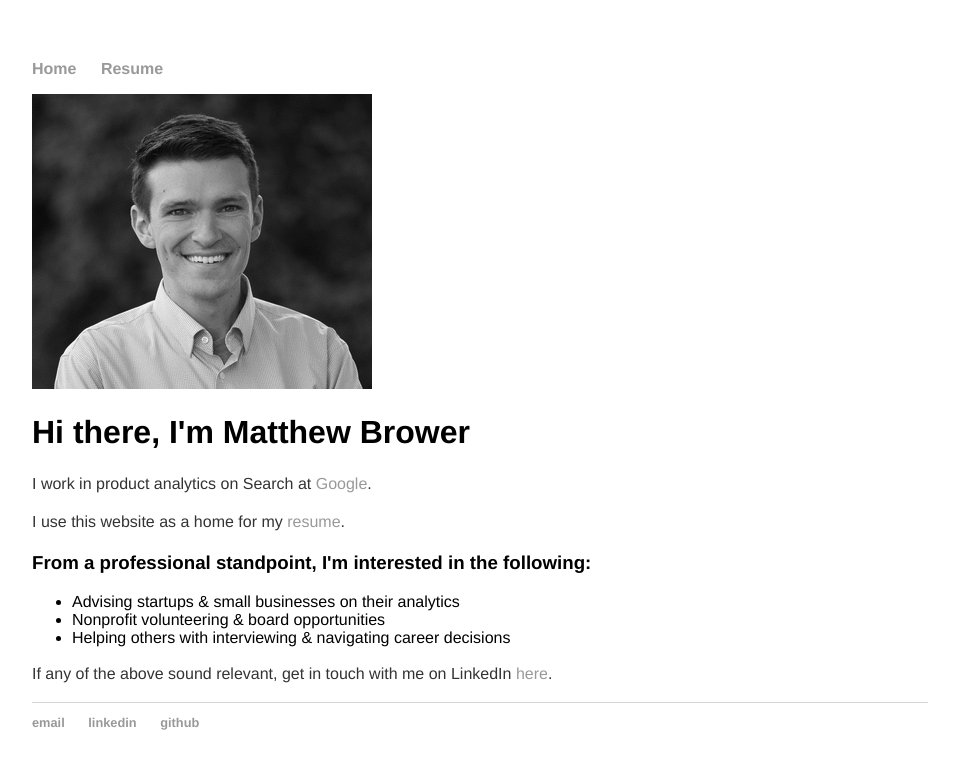
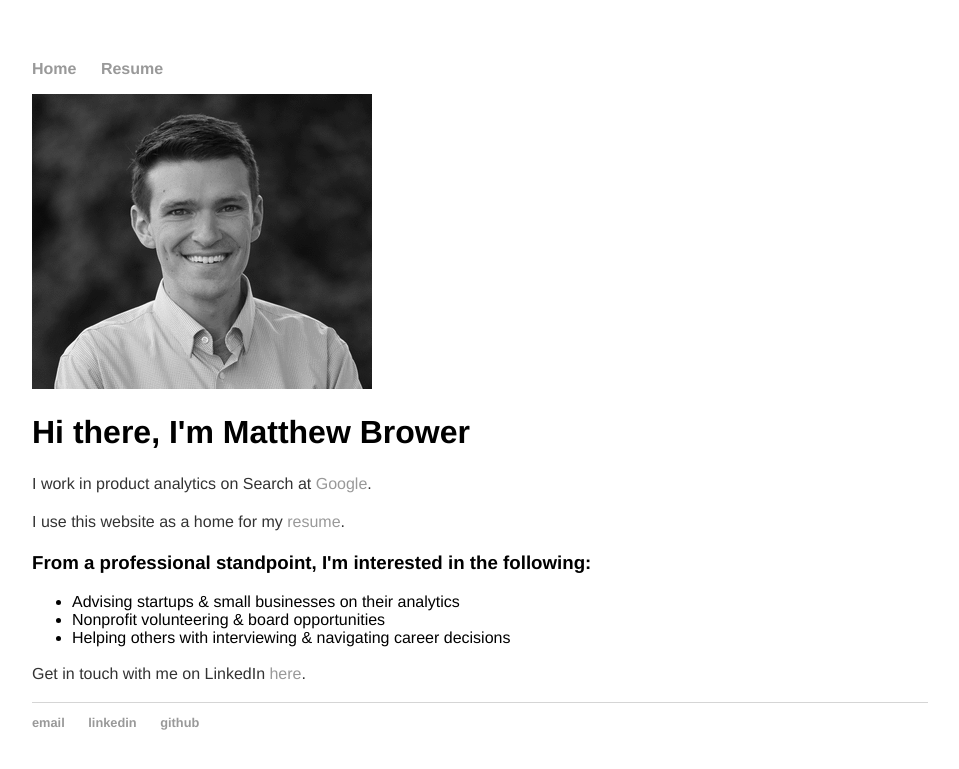
Before and after one commit to MatthewBrower/matthewbrower.github.io, a Jekyll site: the page built from index.html, in a window 1280 px wide. Shown: the top 769 px of the page, without its empty margins (160-1119 px from the left). Built offline with Jekyll 4.4.1, drawn with Linux system fonts in a browser that asks for light colours.

Commit message:
Update index.html

```diff
--- a/index.html
+++ b/index.html
@@ -18,7 +18,7 @@ title: Matthew Brower
   <li>Helping others with interviewing & navigating career decisions</li>
 </ul>
 
-<p>If any of the above sound relevant, get in touch with me on LinkedIn <a href="https://www.linkedin.com/in/matthewabrower/">here</a>.</p>
+<p>Get in touch with me on LinkedIn <a href="https://www.linkedin.com/in/matthewabrower/">here</a>.</p>
 <!--<h3> -->
 <!--	</h3> -->
 </div><!-- /.blurb -->
```
